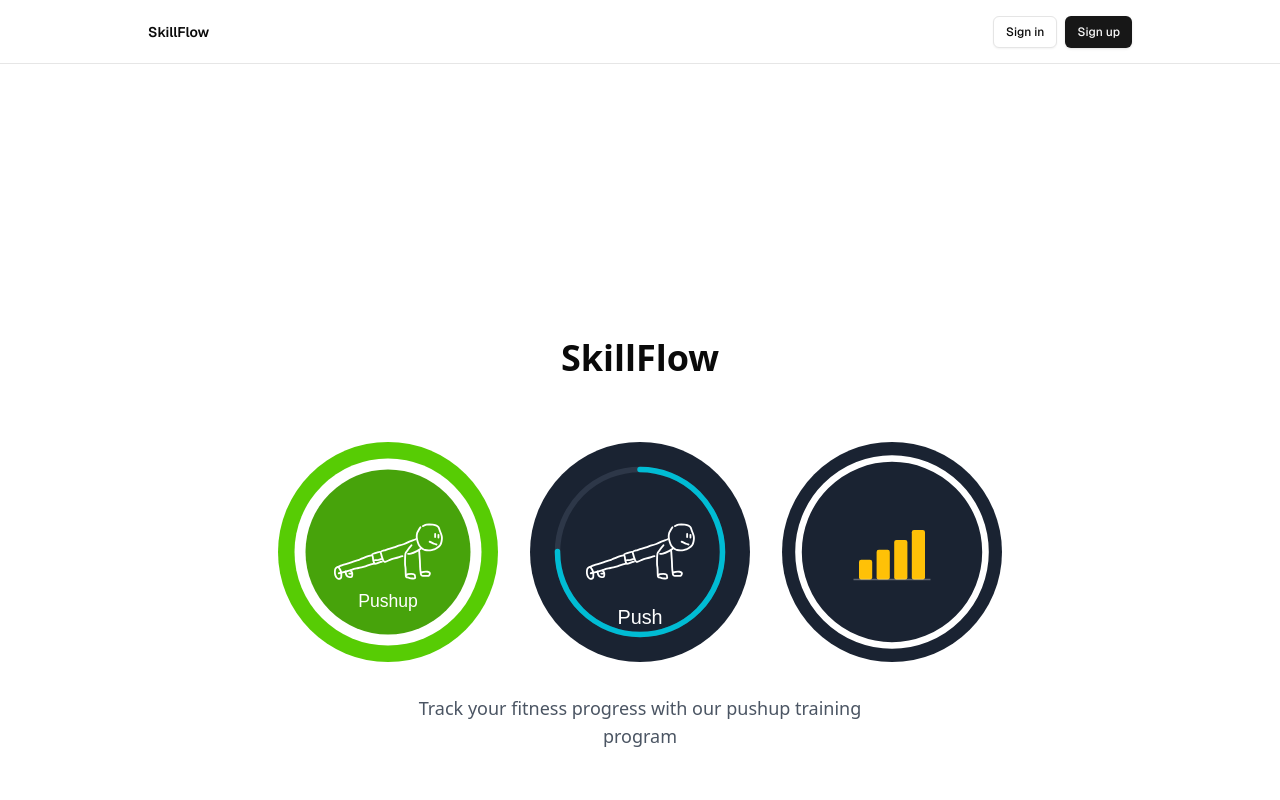
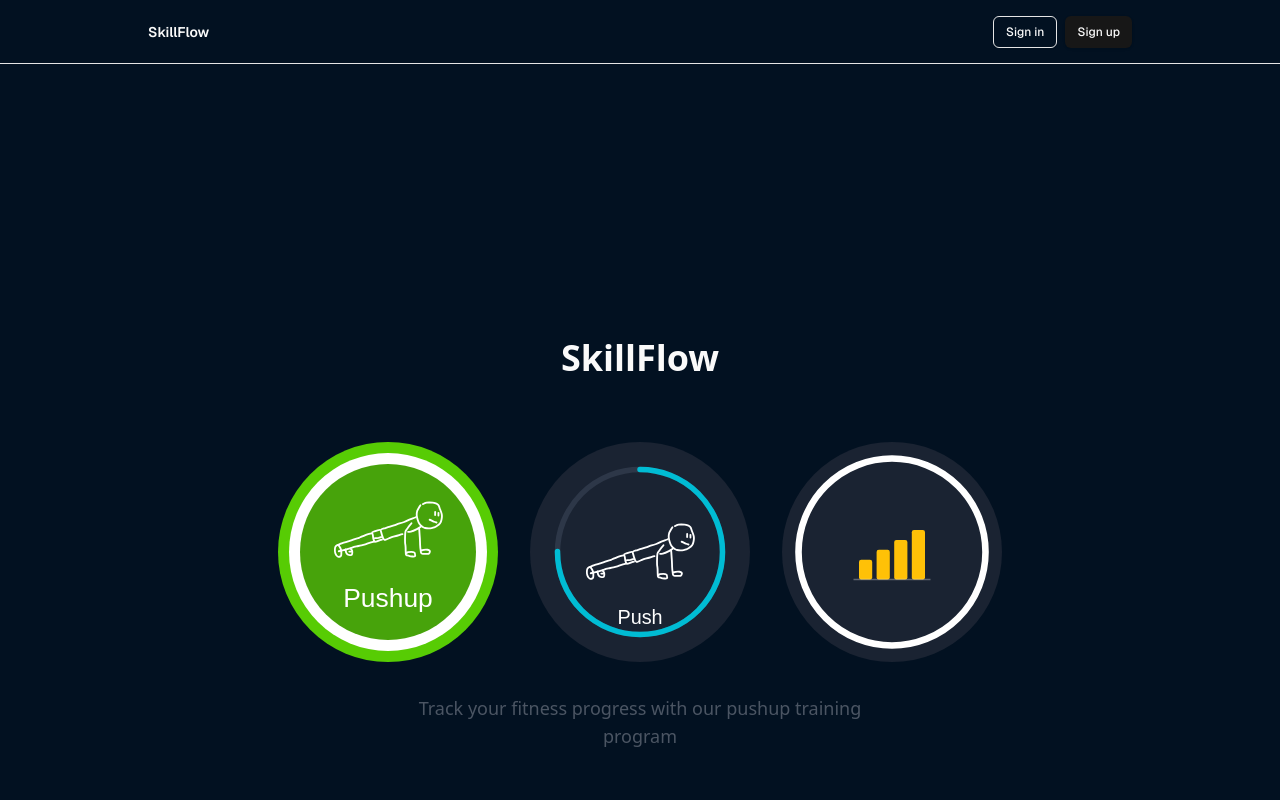
Before and after one commit to egoldin03/SkillFlow, a Next.js app: page / in a window 1280 px wide. Shown: the top 800 px of the page. Built offline with nearby package versions, Linux system fonts and the light colour scheme; no server answers.

Commit message:
updated BaseIcon

```diff
--- a/app/globals.css
+++ b/app/globals.css
@@ -4,8 +4,8 @@
 
 @layer base {
   :root {
-    --background: 0 0% 100%;
-    --foreground: 0 0% 3.9%;
+    --background: #021121;
+    --foreground: #fafafa;
     --card: 0 0% 100%;
     --card-foreground: 0 0% 3.9%;
     --popover: 0 0% 100%;
@@ -31,8 +31,8 @@
     --radius: 0.5rem;
   }
   .dark {
-    --background: 0 0% 3.9%;
-    --foreground: 0 0% 98%;
+    --background: #021121;
+    --foreground: #fafafa;
     --card: 0 0% 3.9%;
     --card-foreground: 0 0% 98%;
     --popover: 0 0% 3.9%;
--- a/app/page.tsx
+++ b/app/page.tsx
@@ -1,13 +1,13 @@
 import { AuthButton } from "@/components/auth-button";
 import { ThemeSwitcher } from "@/components/theme-switcher";
-import { PushupIcon } from "@/components/chart/PushupIcon";
 import { PushProgressIcon } from "@/components/chart/PushProgressIcon";
 import { StatsIcon } from "@/components/chart/StatsIcon";
+import { BaseNode } from "@/components/chart/BaseNode";
 import Link from "next/link";
 
 export default function Home() {
   return (
-    <main className="min-h-screen flex flex-col items-center">
+    <main className="min-h-screen flex flex-col items-center bg-background">
       <div className="flex-1 w-full flex flex-col gap-20 items-center">
         <nav className="w-full flex justify-center border-b border-b-foreground/10 h-16">
           <div className="w-full max-w-5xl flex justify-between items-center p-3 px-5 text-sm">
@@ -23,7 +23,7 @@ export default function Home() {
             <h1 className="text-4xl font-bold text-center mb-8">SkillFlow</h1>
 
             <div className="flex gap-8 items-center flex-wrap justify-center">
-              <PushupIcon size={220} />
+              <BaseNode size={220} label="Pushup" image_path="/pushup.svg" />
               <PushProgressIcon size={220} progress={75} />
               <StatsIcon size={220} />
             </div>
--- /dev/null
+++ b/components/chart/BaseNode.tsx
@@ -0,0 +1,53 @@
+"use client";
+
+import React from "react";
+
+interface BaseNodeProps {
+  size?: number;
+  className?: string;
+  label?: string;
+  image_path?: string;
+  onClick?: () => void;
+  onHover?: () => void;
+}
+
+export const BaseNode: React.FC<BaseNodeProps> = ({
+  size = 200,
+  className = "cursor-pointer",
+  label = "",
+  image_path = "",
+  onClick = () => {},
+  onHover = () => {},
+}) => {
+    return (
+        <svg
+          width={size}
+          height={size}
+          viewBox="0 0 200 200"
+          className={className}
+          onClick={onClick}
+        >
+          {/* Outer circles */}
+          <circle cx="100" cy="100" r="100" fill="#57CC04" />
+          <circle cx="100" cy="100" r="90" fill="white" />
+          <circle cx="100" cy="100" r="80" fill="#47A30B" />
+
+          {/* Pushup figure from /public/pushup.svg */}
+          <image href={image_path} x="50" y="30" width="100" height="100" />
+
+          {/* Text label */}
+          <text
+            x="100"
+            y="150"
+            textAnchor="middle"
+            fill="white"
+            fontSize="24"
+            fontFamily="Arial, sans-serif"
+          >
+            {label}
+          </text>
+        </svg>
+      );
+};
+
+export default BaseNode;
--- a/components/chart/PushupIcon.tsx
+++ /dev/null
@@ -1,42 +0,0 @@
-import React from "react";
-
-interface PushupIconProps {
-  size?: number;
-  className?: string;
-}
-
-export const PushupIcon: React.FC<PushupIconProps> = ({
-  size = 200,
-  className = "",
-}) => {
-  return (
-    <svg
-      width={size}
-      height={size}
-      viewBox="0 0 200 200"
-      className={className}
-    >
-      {/* Outer circles */}
-      <circle cx="100" cy="100" r="100" fill="#57CC04" />
-      <circle cx="100" cy="100" r="85" fill="white" />
-      <circle cx="100" cy="100" r="75" fill="#47A30B" />
-
-      {/* Pushup figure from /public/pushup.svg */}
-      <image href="/pushup.svg" x="50" y="50" width="100" height="100" />
-
-      {/* Text label */}
-      <text
-        x="100"
-        y="150"
-        textAnchor="middle"
-        fill="white"
-        fontSize="16"
-        fontFamily="Arial, sans-serif"
-      >
-        Pushup
-      </text>
-    </svg>
-  );
-};
-
-export default PushupIcon;
--- a/tailwind.config.ts
+++ b/tailwind.config.ts
@@ -11,8 +11,8 @@ export default {
   theme: {
     extend: {
       colors: {
-        background: "hsl(var(--background))",
-        foreground: "hsl(var(--foreground))",
+        background: "var(--background)",
+        foreground: "var(--foreground)",
         card: {
           DEFAULT: "hsl(var(--card))",
           foreground: "hsl(var(--card-foreground))",
```
